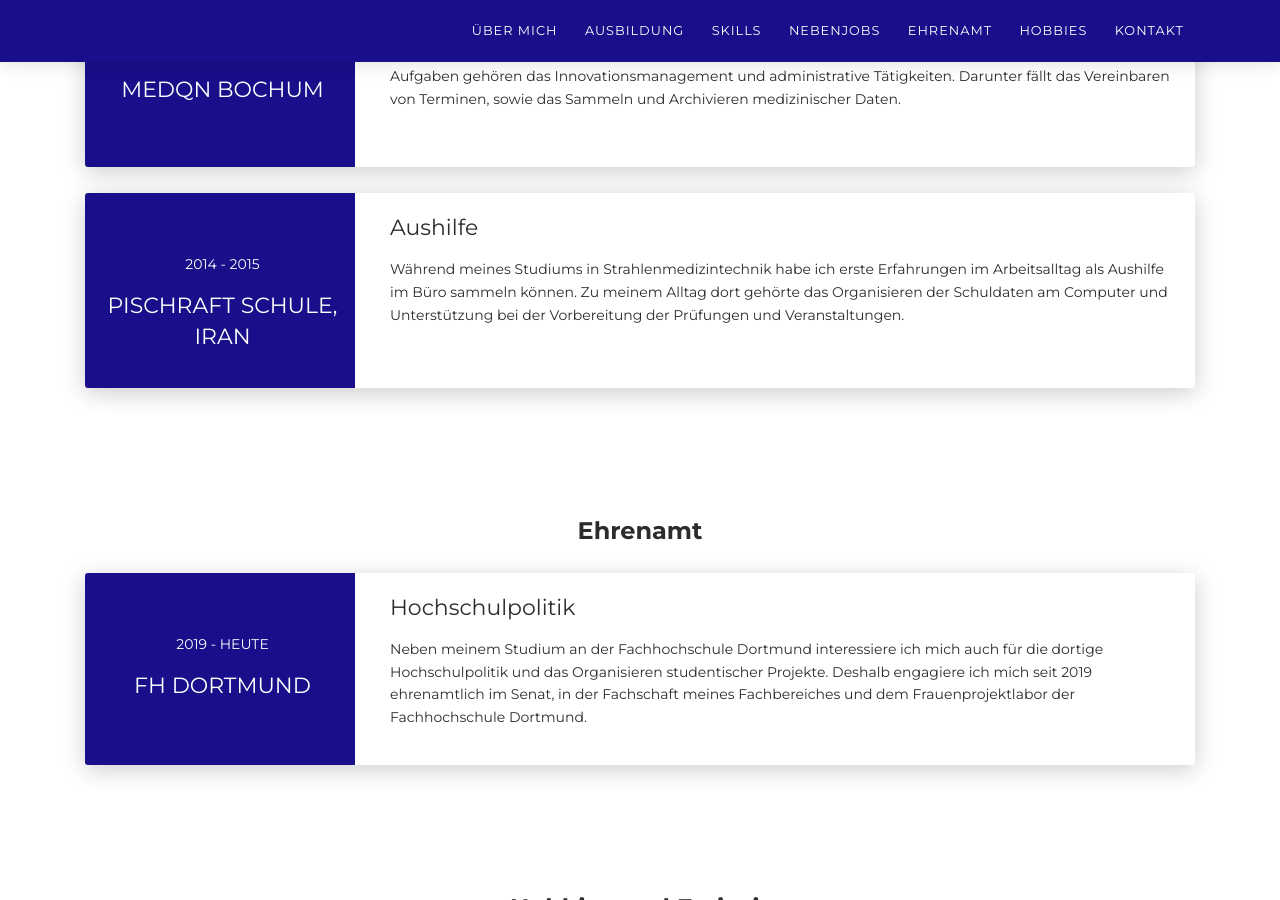
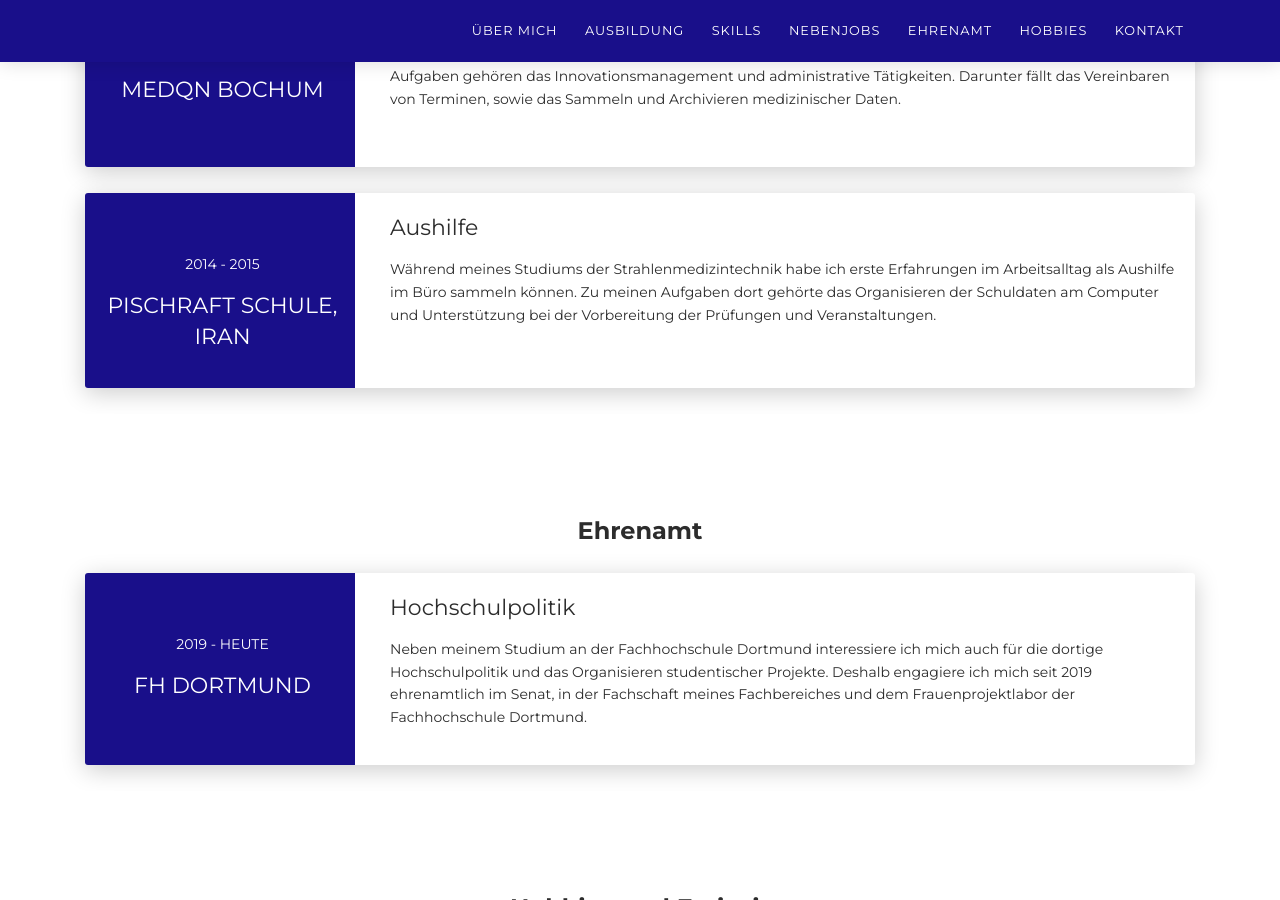
Before and after one commit to Niyoushaaa/Tura92.github.io, a Jekyll site: the page built from index.md, in a window 1280 px wide and 900 px high, scrolled down 2982 px. Built offline with Jekyll 4.4.1, drawn with Linux system fonts in a browser that asks for light colours; nearby versions of some CDN libraries.

Commit message:
fix typos

```diff
--- a/index.md
+++ b/index.md
@@ -192,7 +192,7 @@
               <div class="col-md-9" data-aos="fade-left" data-aos-offset="50" data-aos-duration="500">
                 <div class="card-body">
                   <div class="h5">Mitarbeiterin</div>
-                  <p>Zurzeit arbeite ich bei der deutschen Post und Postbank. Meine Tätigkeiten dort reichen von Kassiertätigkeiten und Inventuren über Kundenberatung bis zur gelegentlichen Vertretung als Filialleiterin.  Um mehr Verantwortung übernehmen zu können, habe ich außerdem noch das silberne Kompetenz-Zertifikat erlangt.</p>
+                  <p>Zurzeit arbeite ich bei der deutschen Post und Postbank. Meine Tätigkeiten dort reichen von Kassiertätigkeiten und Inventuren über Kundenberatung bis zur gelegentlichen Vertretung als Filialleiterin. Um mehr Verantwortung übernehmen zu können, habe ich außerdem noch das silberne Kompetenz-Zertifikat erlangt.</p>
                 </div>
               </div>
             </div>
@@ -224,7 +224,7 @@
               <div class="col-md-9" data-aos="fade-left" data-aos-offset="50" data-aos-duration="500">
                 <div class="card-body">
                   <div class="h5">Aushilfe</div>
-                  <p>Während meines Studiums in Strahlenmedizintechnik habe ich erste Erfahrungen im Arbeitsalltag als Aushilfe im Büro sammeln können. Zu meinem Alltag dort gehörte das Organisieren der Schuldaten am Computer und Unterstützung bei der Vorbereitung der Prüfungen und Veranstaltungen.</p>
+                  <p>Während meines Studiums der Strahlenmedizintechnik habe ich erste Erfahrungen im Arbeitsalltag als Aushilfe im Büro sammeln können. Zu meinen Aufgaben dort gehörte das Organisieren der Schuldaten am Computer und Unterstützung bei der Vorbereitung der Prüfungen und Veranstaltungen.</p>
                 </div>
               </div>
             </div>
@@ -356,7 +356,7 @@
                               <div class="col">
                                 <div class="input-group"><span class="input-group-addon"><i
                                       class="fa fa-envelope"></i></span>
-                                  <input class="form-control" type="email" name="_replyto" placeholder="E-mail"
+                                  <input class="form-control" type="email" name="_replyto" placeholder="E-Mail"
                                     required="required" />
                                 </div>
                               </div>
```
